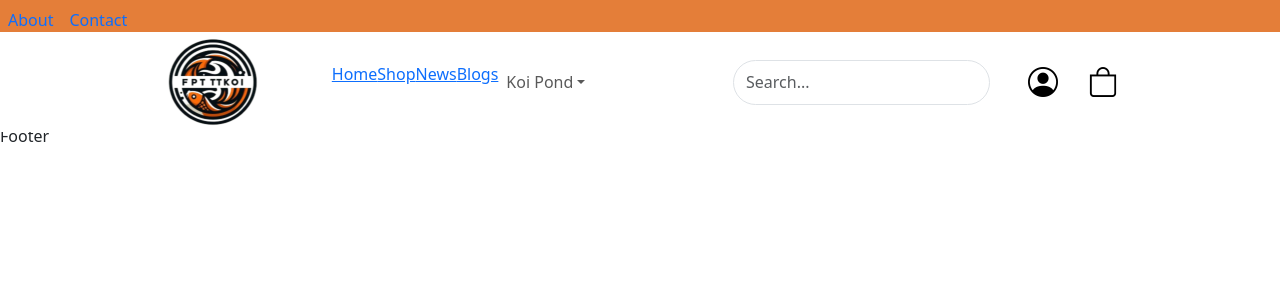
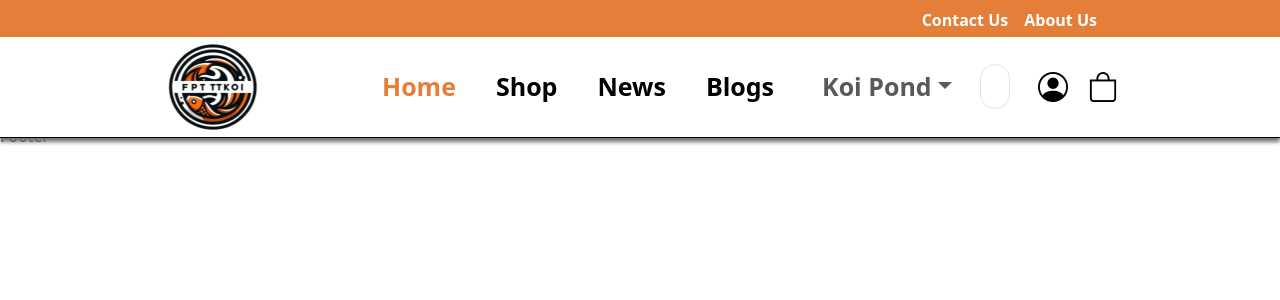
Before and after one commit to lvppaul/KoiCareSystemAtHome, a React (Create React App) app in the folder Frontend/: page / in a window 1280 px wide. Shown: the top 300 px of the page. Built offline with nearby package versions, Linux system fonts and the light colour scheme.

Commit message:
modify navbar

```diff
--- a/Frontend/src/components/Navbar/Navigationbar.css
+++ b/Frontend/src/components/Navbar/Navigationbar.css
@@ -3,33 +3,56 @@
   height: 100px;
   background-color: #E47E39;
 
-
-}
-
 .header {
-  text-align: right;
+  margin-right: 175px;
+  padding-bottom: 5px ;
+  font-weight: bold;
+  font-size: 16px;
+  color: white;
 }
 
 .container-fluid {
   background-color: white;
+  border-bottom: 1px solid black;
+  box-shadow: rgb(116, 115, 115) 0px 4px 4px;
+  }
+}
+
+.nav-title{
+  text-decoration: none;
+  font-size: 25px;
+  font-weight: bold;
+  color: black;
+  padding: 10px 20px 10px 20px;
+  &.active {
+    color: #E47E39;
+  }
+}
+
+.custom-dropdown{
+  font-size: 25px;
+  font-weight: bold;
+  padding: 2px 20px 2px 20px;
+  &:hover{
+    background-color: #E47E39;
+  }
+}
+.dropdown-item {
+  font-size: 20px;
+  &:active{
+    background-color: #E47E39;
+  }
 }
 
 .navbar-logo {
   height: 100px;
   padding-left: 150px;
+  padding-right: 100px;
 }
 
 .nav-icon {
-  margin-left: 30px;
+  margin-left: 20px;
 }
-
-.nav-title {
-
-  /* &.active {
-    background-color: #E47E39;
-  } */
-}
-
 
 .bi {
   font-size: 30px;
--- a/Frontend/src/components/Navbar/Navigationbar.jsx
+++ b/Frontend/src/components/Navbar/Navigationbar.jsx
@@ -8,17 +8,16 @@ import './Navigationbar.css';
 function Navigationbar() {
   return (
   <>
-    <header className="text-start">
-          <NavLink to="/about" className="mx-2 text-decoration-none">
-            About
+    <header className="header d-flex justify-content-end w-100">
+          <NavLink to="/contact" className="mx-2 text-white text-decoration-none">
+            Contact Us
           </NavLink>
-          <NavLink to="/contact" className="mx-2 text-decoration-none">
-            Contact
+          <NavLink to="/about" className="mx-2 text-white text-decoration-none">
+            About Us
           </NavLink>
+
       </header>
     <Navbar expand="lg" bg="light">
-
-
       <Container fluid>
         <Nav className="flex-grow-4">
           <NavLink to="/" className="d-flex align-items-center">
```
Also changed, not shown: Frontend/1.txt (deleted).
